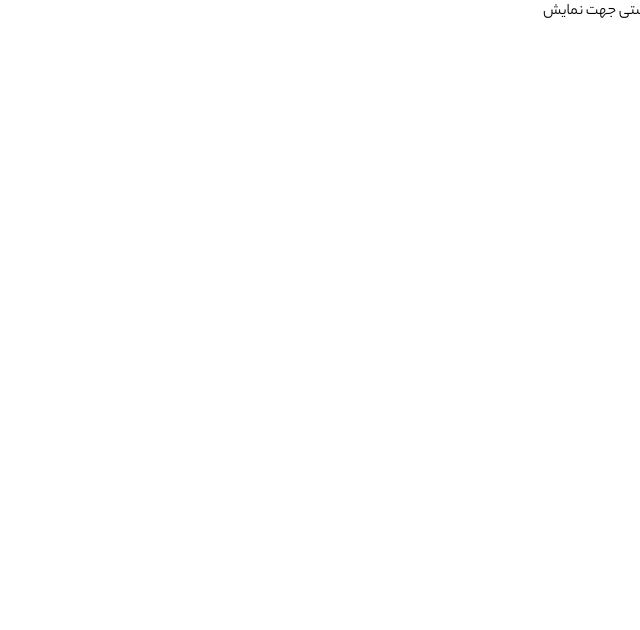
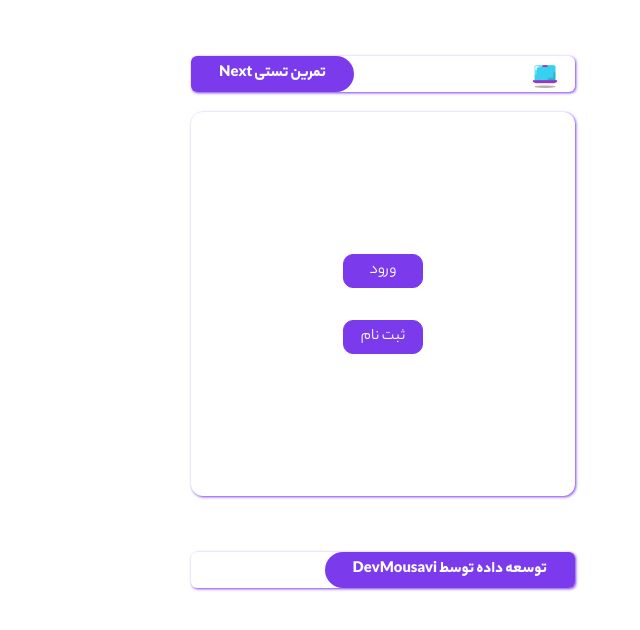
Before and after one commit to DevMousavi/form-next-js, a Next.js app: page / in a window 1280 px wide. Shown: the top 630 px of the page, without its empty margins (640-1280 px from the left). Built offline with nearby package versions, Linux system fonts and the light colour scheme.

Commit message:
The 'homePage' and '404' pages have been enhanced and button styling for redirecting users to the login and signup pages has been applied.

```diff
--- a/src/app/layout.tsx
+++ b/src/app/layout.tsx
@@ -1,6 +1,7 @@
 import type { Metadata } from "next";
 import "./globals.css";
 import ClientProvider from "@/util/Providers";
+import Layout from "@/layout/layout";
 
 export const metadata: Metadata = {
     title: "form-next-js",
@@ -15,7 +16,9 @@ export default function RootLayout({
     return (
         <html lang="fa" dir="rtl">
             <body>
-                <ClientProvider>{children}</ClientProvider>
+                <ClientProvider>
+                    <Layout>{children}</Layout>
+                </ClientProvider>
             </body>
         </html>
     );
--- /dev/null
+++ b/src/app/not-found.tsx
@@ -0,0 +1,30 @@
+"use client";
+
+import React from "react";
+import { useRouter } from "next/navigation";
+
+const NotFound = () => {
+    const router = useRouter();
+
+    const handleBackToHome = () => {
+        router.push("/");
+    };
+
+    return (
+        <div className="bg-white shadowLayOut w-96 h-96 mx-auto mt-14 flex items-center justify-start rounded-md overflow-hidden">
+            <span className="flex flex-col items-center gap-6 justify-center h-full w-full px-4 py-10">
+                <h1 className="font-medium shadowLayOut h-9 px-7 rounded-full flex items-center justify-center text-primaryColor ">
+                    این صفحه یافت نشد
+                </h1>
+                <button
+                    onClick={handleBackToHome}
+                    className="btn hover:btn-hover"
+                >
+                    بازگشت به صفحه ی اصلی
+                </button>
+            </span>
+        </div>
+    );
+};
+
+export default NotFound;
--- a/src/app/page.tsx
+++ b/src/app/page.tsx
@@ -1,3 +1,16 @@
+import Link from "next/link";
+
 export default function Home() {
-    return <main>متن تستی جهت نمایش</main>;
+    return (
+        <main>
+            <ul className="w-96 h-96 mx-auto my-5 shadowLayOut rounded-xl flex flex-col items-center justify-center gap-8">
+                <li className="btn hover:btn-hover w-20 flex items-center justify-center">
+                    <Link href="/singing">ورود</Link>
+                </li>
+                <li className="btn hover:btn-hover w-20 flex items-center justify-center">
+                    <Link href="/register">ثبت نام</Link>
+                </li>
+            </ul>
+        </main>
+    );
 }
--- /dev/null
+++ b/src/layout/Footer.tsx
@@ -0,0 +1,13 @@
+import React from "react";
+
+const Footer = () => {
+    return (
+        <footer className="bg-white shadowLayOut w-96 mx-auto mt-14 flex items-center justify-start h-9 rounded-md overflow-hidden">
+            <h2 className="font-medium bg-primaryColor h-9 px-7 rounded-full flex items-center justify-center text-white rounded-tr-none rounded-br-none">
+                توسعه داده توسط DevMousavi
+            </h2>
+        </footer>
+    );
+};
+
+export default Footer;
--- /dev/null
+++ b/src/layout/Header.tsx
@@ -0,0 +1,26 @@
+import Image from "next/image";
+import Link from "next/link";
+import React from "react";
+
+const Header = () => {
+    return (
+        <header className="shadowLayOut bg-white w-96 mx-auto mt-14 flex items-center justify-center h-9 rounded-md pr-4 overflow-hidden">
+            <span className="w-full flex flex-row-reverse items-center justify-between">
+                <h1 className="font-medium bg-primaryColor h-9 px-7 rounded-full flex items-center justify-center text-white rounded-tl-none rounded-bl-none">
+                    تمرین تستی Next
+                </h1>
+                <Link href="/">
+                    <Image
+                        src="/Logo.png"
+                        alt="logo"
+                        width={50}
+                        height={50}
+                        className="w-7 h-7"
+                    />
+                </Link>
+            </span>
+        </header>
+    );
+};
+
+export default Header;
--- /dev/null
+++ b/src/layout/Layout.tsx
@@ -0,0 +1,19 @@
+import React, { ReactNode } from "react";
+import Header from "./Header";
+import Footer from "./Footer";
+
+interface LayoutProps {
+    children: ReactNode;
+}
+
+const Layout = ({ children }: LayoutProps) => {
+    return (
+        <>
+            <Header />
+            <div>{children}</div>
+            <Footer />
+        </>
+    );
+};
+
+export default Layout;
--- a/tailwind.config.ts
+++ b/tailwind.config.ts
@@ -5,13 +5,22 @@ const config: Config = {
         "./src/pages/**/*.{js,ts,jsx,tsx,mdx}",
         "./src/components/**/*.{js,ts,jsx,tsx,mdx}",
         "./src/app/**/*.{js,ts,jsx,tsx,mdx}",
+        "./src/layout/**/*.{js,ts,jsx,tsx,mdx}",
     ],
+    screens: {
+        af: "0px",
+        as: "300px",
+        sm: "640px",
+        md: "768px",
+        lg: "1024px",
+        xl: "1240px",
+        "2xl": "1440px",
+    },
     theme: {
+        container: { center: true },
         extend: {
-      backgroundImage: {
-        "gradient-radial": "radial-gradient(var(--tw-gradient-stops))",
-        "gradient-conic":
-          "conic-gradient(from 180deg at 50% 50%, var(--tw-gradient-stops))",
+            colors: {
+                primaryColor: "rgb(124, 58, 237)",
             },
         },
     },
```
Lines whose indentation alone changed are shown as unchanged.
